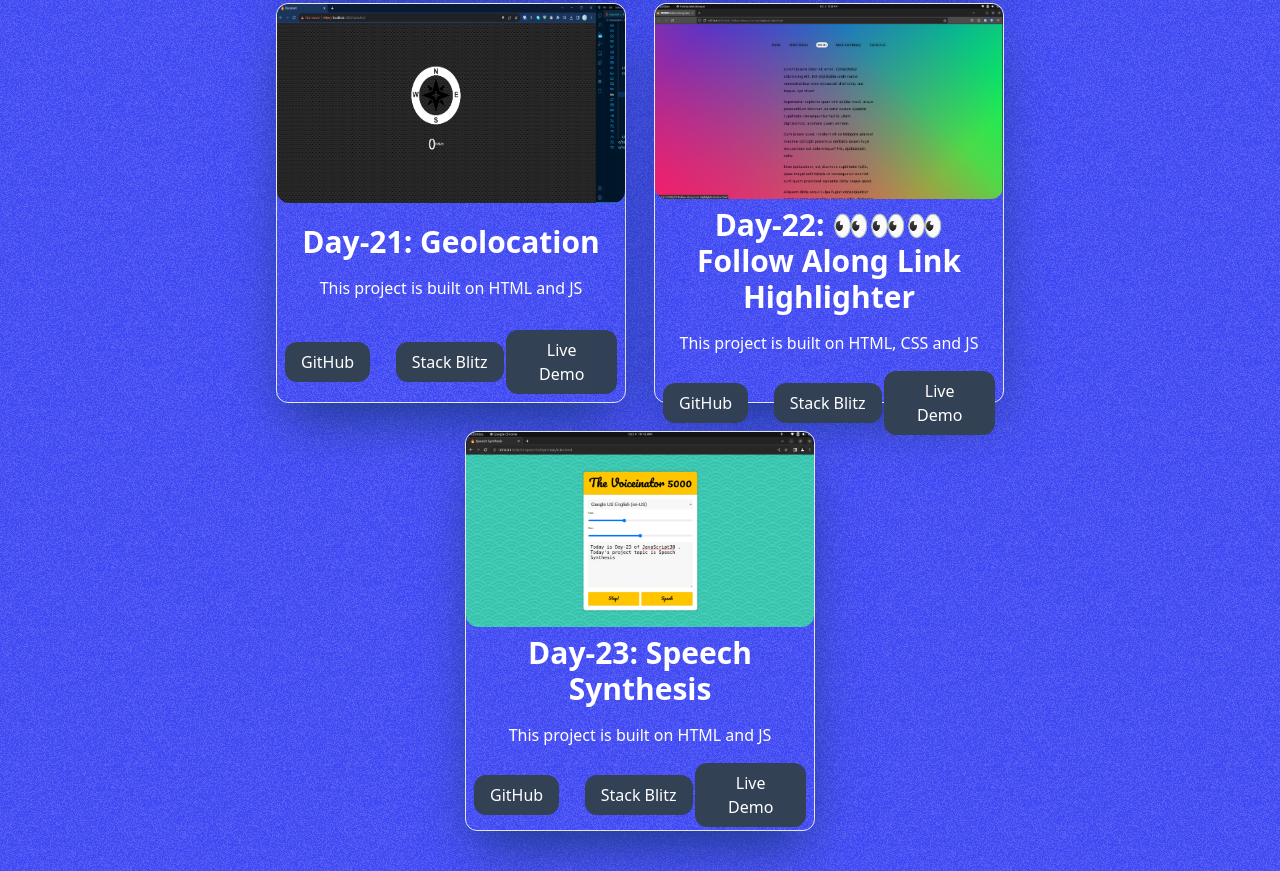
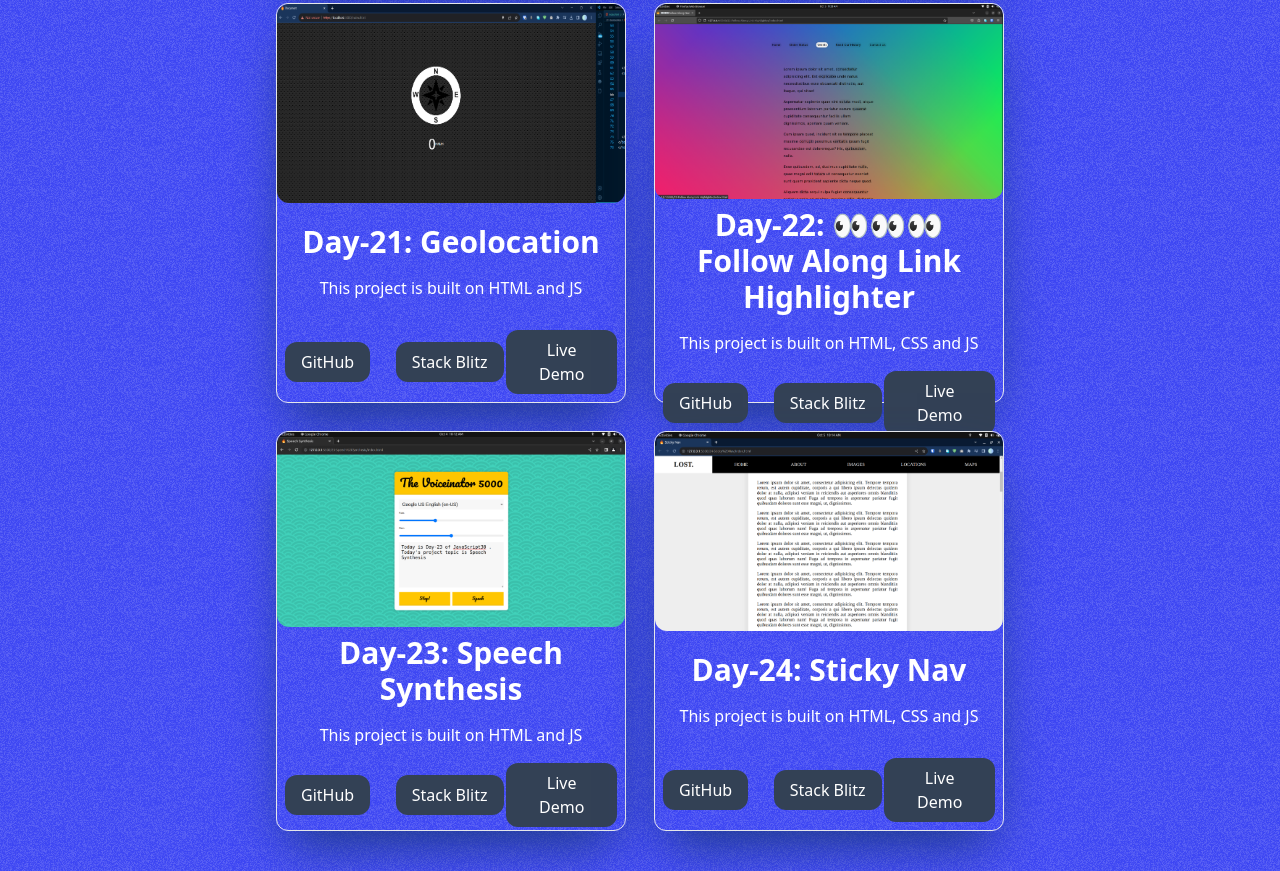
Before and after one commit to ilokeshghosh/javascript-30, a plain HTML site: page index page/dist/index.html in a window 1280 px wide. Shown: the part 4554-5425 px from the top of the page. Drawn offline with Linux system fonts and the light colour scheme.

Commit message:
index page : Day-24

```diff
--- a/index page/dist/index.html
+++ b/index page/dist/index.html
@@ -831,6 +831,39 @@
                 </div>
             </div>
 
+            <!-- card24  -->
+            <div
+                class="border shadow-2xl shadow-blue-900 md:w-[350px] w-[90%] h-[400px] rounded-xl flex flex-col justify-between items-center">
+                <!-- image -->
+                <div class="w-full h-[50%] rounded-xl"><img
+                        class="w-full transition-all linear duration-900 h-full rounded-xl hover:scale-110"
+                        src="../assets/day24.png" alt="random-image"></div>
+
+                <!-- text -->
+                <div class="w-full flex flex-col justify-center items-center p-2 gap-4">
+                    <!--project title -->
+                    <div class="text-center text-3xl font-bold w-full text-white">
+                        <h1>Day-24: Sticky Nav</h1>
+                    </div>
+
+                    <!-- project explanation -->
+                    <div class="text-center font-medium w-full text-white">
+                        <p>This project is built on HTML, CSS and JS</p>
+                    </div>
+                </div>
+
+                <!-- links  -->
+                <div class="w-full flex items-center justify-between p-2">
+                    <div class="w-1/3"><button class="bg-slate-700 rounded-xl px-4 py-2 text-white"><a
+                                href="https://github.com/ilokeshghosh/javascript-30/tree/main/24-Sticky%20Nav"
+                                target="_blank">GitHub</a></button></div>
+                    <div class="w-1/3"><button class="bg-slate-700 rounded-xl px-4 py-2 text-white"><a href="#">Stack
+                                Blitz</a></button></div>
+                    <div class="w-1/3"><button class="bg-slate-700 rounded-xl px-4 py-2 text-white"><a
+                                href="https://ilokeshghosh.github.io/javascript-30/24-Sticky%20Nav" target="_blank">Live
+                                Demo</a></button></div>
+                </div>
+            </div>
         </div>
 
     </div>
```
Also changed, not shown: index page/assets/day24.png (added).
